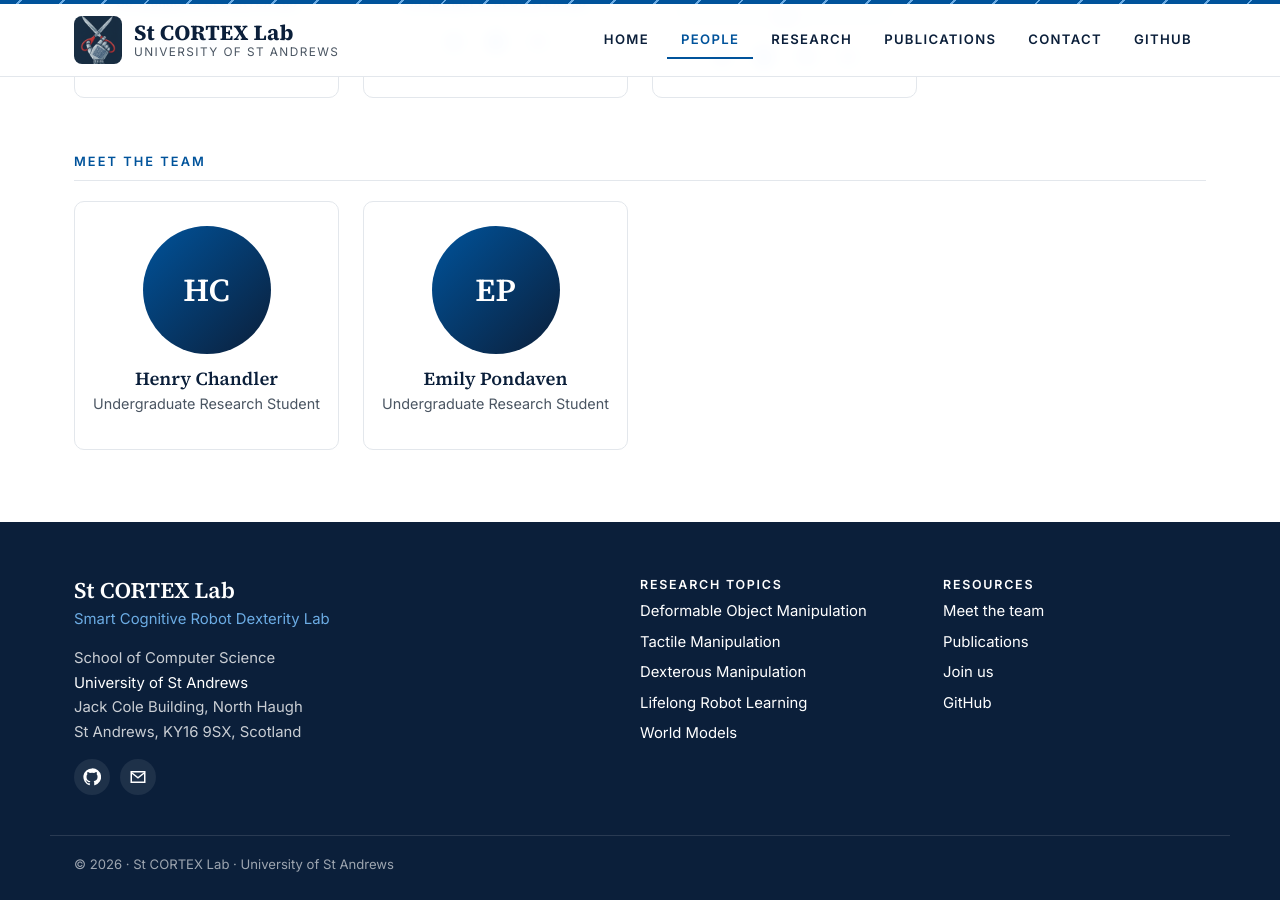
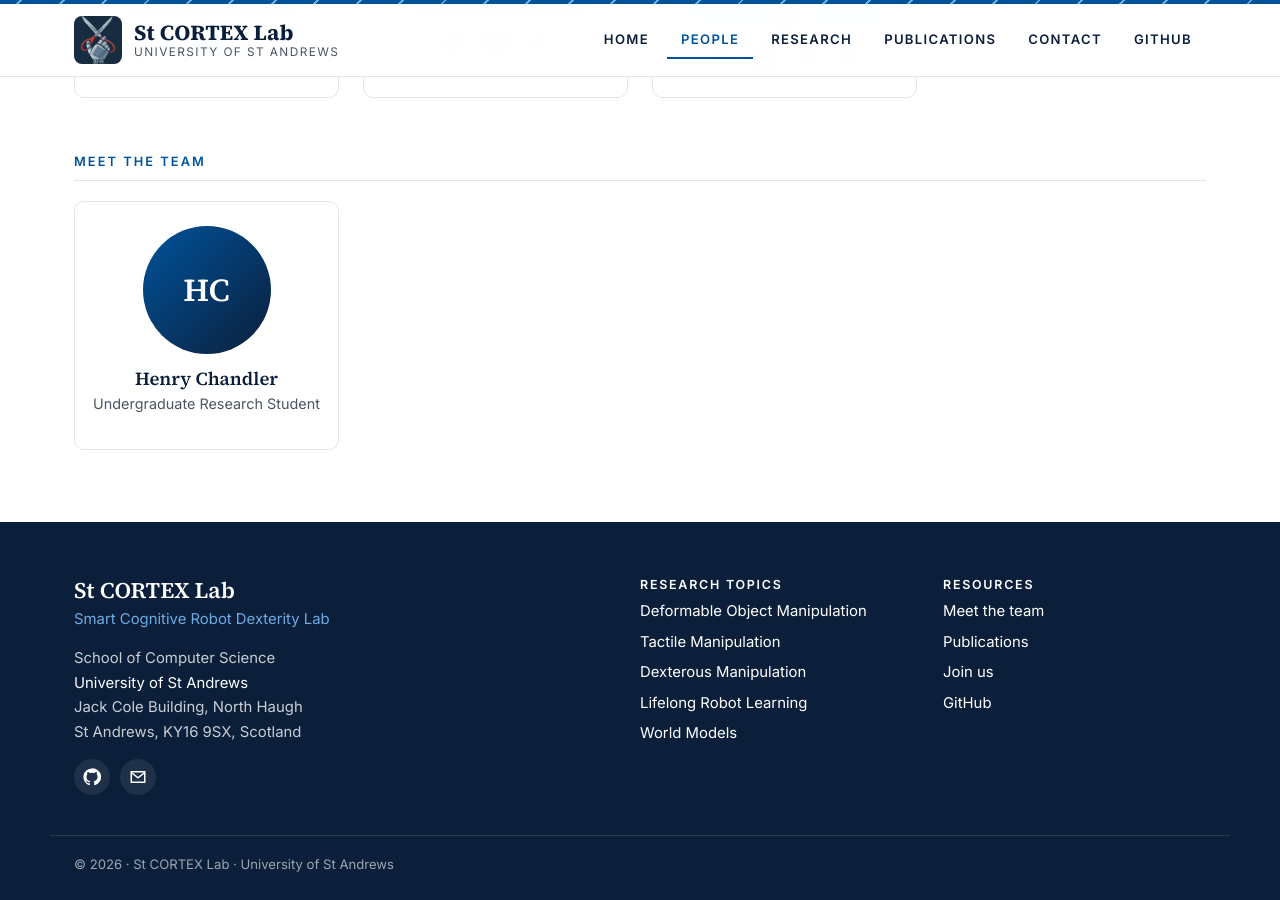
Before and after one commit to st-cortex-lab/st-cortex-lab.github.io, a Jekyll site: the page built from people.html, in a window 1280 px wide and 900 px high, scrolled down 696 px. Built offline with Jekyll 4.4.1, drawn with Linux system fonts in a browser that asks for light colours.

Commit message:
Remove Emily Pondaven from team for now
Co-Authored-By: Claude Opus 5.5 <noreply@anthropic.com>

```diff
--- a/_data/people.yml
+++ b/_data/people.yml
@@ -29,8 +29,6 @@ leads:
 members:
   - name: Henry Chandler
     role: Undergraduate Research Student
-  - name: Emily Pondaven
-    role: Undergraduate Research Student
 
 # Add entries here as people graduate or leave; the sections stay hidden while empty.
 alumni: []
```
